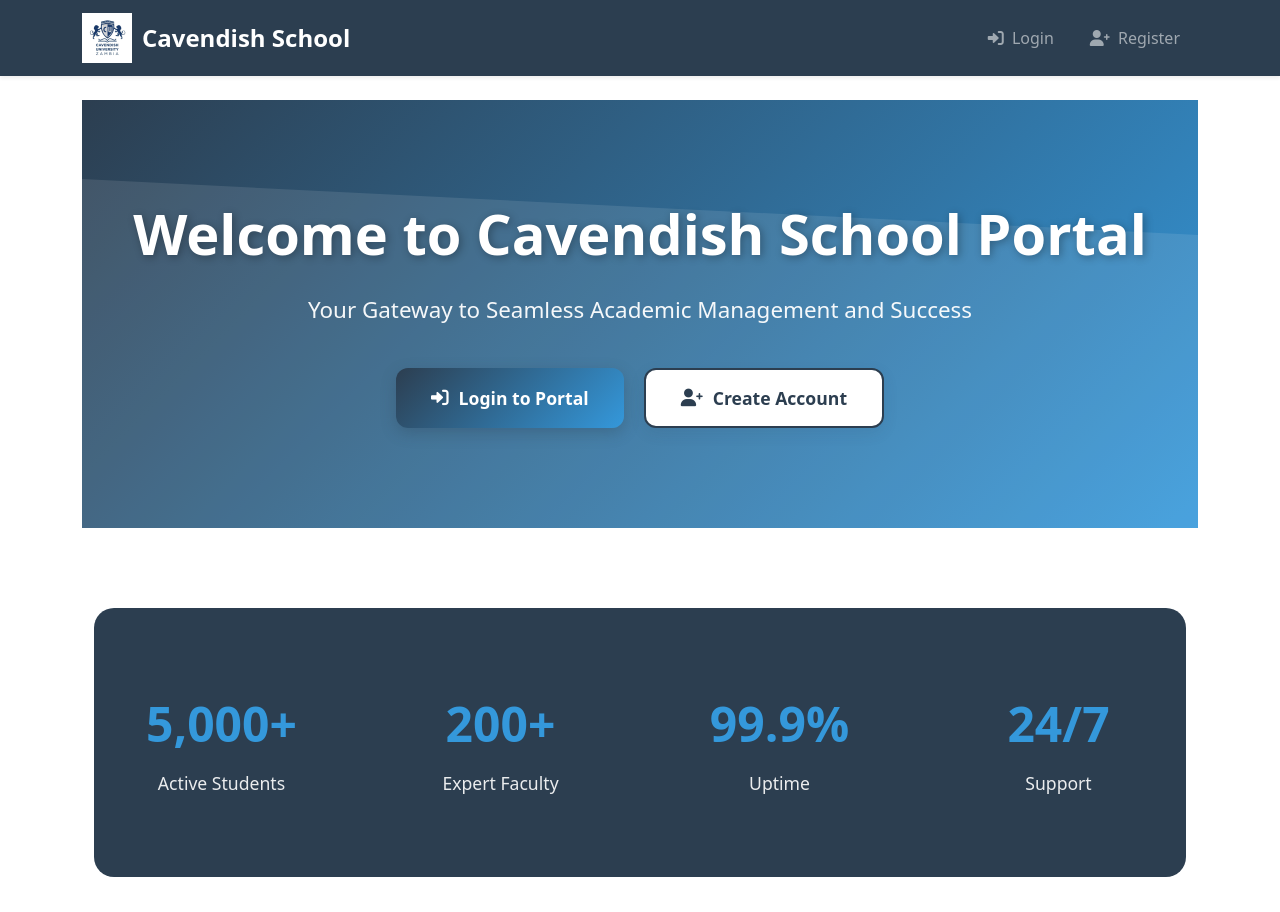
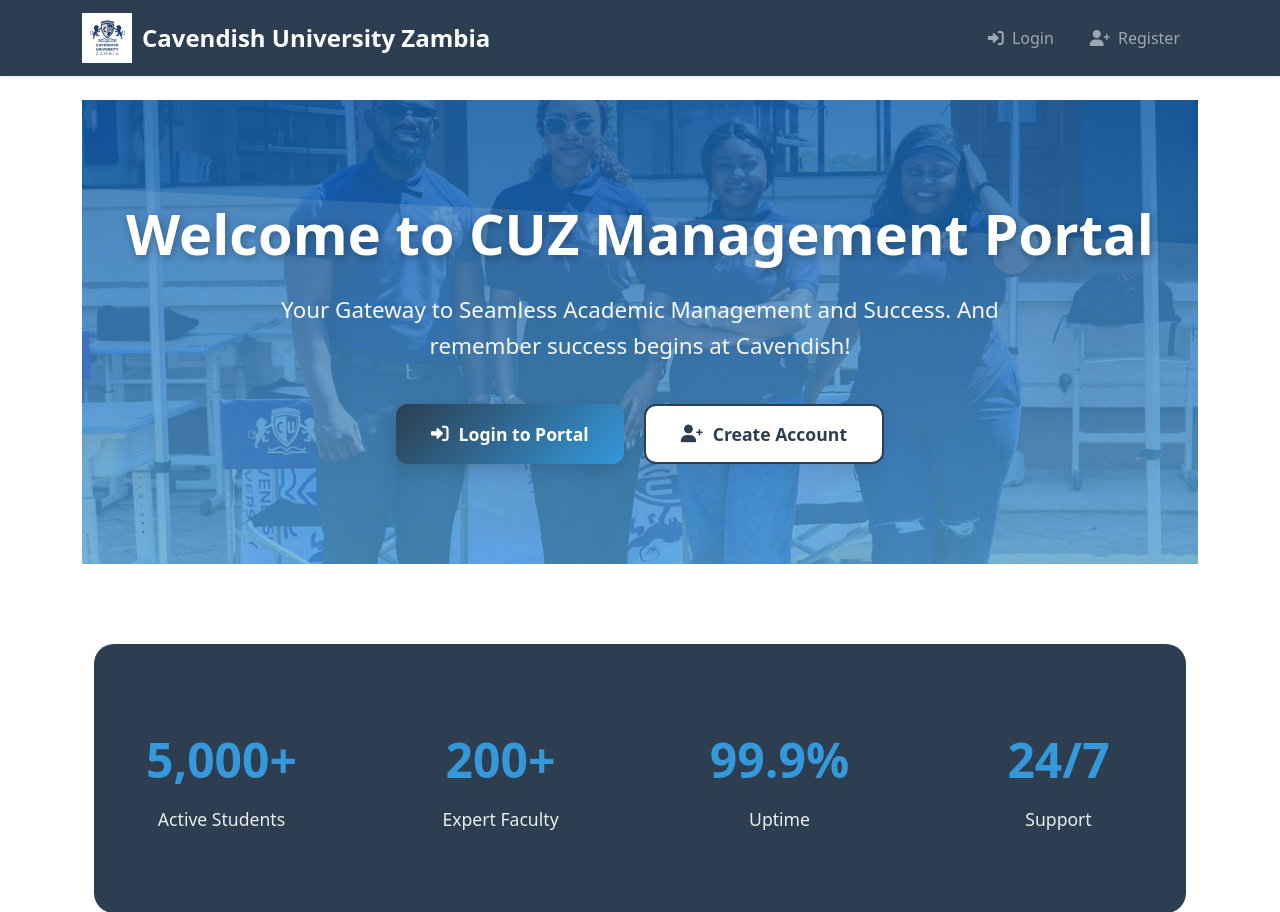
Before and after one commit to LittleCoderMae/CavendishSchoolPortal-, a Flask app: page / in a window 1280 px wide. Shown: the top 912 px of the page. Run offline with Flask 3, Linux system fonts and the light colour scheme.

Commit message:
initial commit

```diff
--- a/static/js/main.js
+++ b/static/js/main.js
@@ -37,7 +37,7 @@
     // Course registration checkboxes limit
     const courseCheckboxes = document.querySelectorAll('input[name="courses"]');
     if (courseCheckboxes.length > 0) {
-        const maxCourses = 6; // Maximum courses per semester
+        const maxCourses = 6; // Maximum courses per semester, ine i dont know if its 6 or 7 but this work for now mweh lol
         courseCheckboxes.forEach(checkbox => {
             checkbox.addEventListener('change', function() {
                 const checkedCount = document.querySelectorAll('input[name="courses"]:checked').length;
@@ -49,7 +49,7 @@
         });
     }
 
-    // Print docket functionality
+    // Print docket functionality , if you nod reacched the threshhold ninshi kwapwa waya gloria lol
     const printButtons = document.querySelectorAll('.btn-success:contains("Print Docket")');
     printButtons.forEach(button => {
         button.addEventListener('click', function() {
--- a/templates/404.html
+++ b/templates/404.html
@@ -5,7 +5,7 @@
 </head>
 <body>
     <h1>404 - Page Not Found</h1>
-    <p>The page you're looking for doesn't exist.</p>
+    <p>The page you are looking for does not exist.</p>
     <a href="/">Return to Home</a>
 </body>
 </html>
--- a/templates/auth/login.html
+++ b/templates/auth/login.html
@@ -3,7 +3,7 @@
 <head>
     <meta charset="UTF-8">
     <meta name="viewport" content="width=device-width, initial-scale=1.0">
-    <title>Login - Cavendish School Portal</title>
+    <title>Login - CUZ Management Portal</title>
     <link rel="stylesheet" href="https://cdnjs.cloudflare.com/ajax/libs/font-awesome/6.4.0/css/all.min.css">
     <style>
         :root {
--- a/templates/auth/register.html
+++ b/templates/auth/register.html
@@ -3,7 +3,7 @@
 <head>
     <meta charset="UTF-8">
     <meta name="viewport" content="width=device-width, initial-scale=1.0">
-    <title>Register - Cavendish School Portal</title>
+    <title>Register - CUZ Management Portal</title>
     <link rel="stylesheet" href="https://cdnjs.cloudflare.com/ajax/libs/font-awesome/6.4.0/css/all.min.css">
     <style>
         :root {
@@ -512,7 +512,7 @@
 
             <div class="welcome-text">
                 <h1>Join Our Community!</h1>
-                <p>Create your Cavendish School Portal account and unlock access to personalized educational resources, progress tracking, and seamless communication.</p>
+                <p>Create your CUZ Management Portal account and unlock access to personalized educational resources, progress tracking, and seamless communication.</p>
             </div>
 
             <ul class="features">
--- a/templates/base.html
+++ b/templates/base.html
@@ -4,14 +4,14 @@
 <head>
     <meta charset="UTF-8">
     <meta name="viewport" content="width=device-width, initial-scale=1.0">
-    <title>Cavendish School Portal - {% block title %}{% endblock %}</title>
+    <title>CUZ Management Portal - {% block title %}{% endblock %}</title>
     <link href="https://cdn.jsdelivr.net/npm/bootstrap@5.1.3/dist/css/bootstrap.min.css" rel="stylesheet">
     <link href="https://cdnjs.cloudflare.com/ajax/libs/font-awesome/6.0.0/css/all.min.css" rel="stylesheet">
     <style>
         :root {
-            --primary-blue: #1a3d7a;
-            --secondary-blue: #2c5aa0;
-            --accent-blue: #4a7bc8;
+            --primary-blue: #0941aac3;
+            --secondary-blue: #0941aac3;
+            --accent-blue: #0941aac3;
             --light-blue: #e8f0fe;
         }
 
@@ -163,8 +163,8 @@
     <nav class="navbar navbar-expand-lg navbar-dark bg-primary shadow-sm">
         <div class="container">
             <a class="navbar-brand" href="/">
-                <img src="/static/images/logo1.jpg" alt="Cavendish School Logo">
-                <span>Cavendish School</span>
+                <img src="/static/images/logo1.jpg" alt="Cavendish University Logo">
+                <span>Cavendish University Zambia</span>
             </a>
             <button class="navbar-toggler" type="button" data-bs-toggle="collapse" data-bs-target="#navbarNav">
                 <span class="navbar-toggler-icon"></span>
@@ -223,13 +223,13 @@
         <div class="container">
             <div class="row">
                 <div class="col-md-4 mb-4">
-                    <h5>About Cavendish School</h5>
-                    <p>Providing excellence in education since 1985. Our institution is committed to nurturing future leaders through innovative teaching and comprehensive student support.</p>
+                    <h5>About Cavendish University Zambia</h5>
+                    <p>Providing excellence in education since 2004. Our institution is committed to nurturing future leaders through innovative teaching and comprehensive student support.</p>
                     <div class="social-icons mt-3">
-                        <a href="#"><i class="fab fa-facebook-f"></i></a>
-                        <a href="#"><i class="fab fa-twitter"></i></a>
-                        <a href="#"><i class="fab fa-instagram"></i></a>
-                        <a href="#"><i class="fab fa-linkedin-in"></i></a>
+                        <a href="https://www.facebook.com/share/17YVMdhwVK/?mibextid=wwXIfr"><i class="fab fa-facebook-f"></i></a>
+                        <a href="https://www.instagram.com/cavendishuniversityzambia/?utm_source=ig_web_button_share_sheet"><i class="fab fa-instagram"></i></a>
+                        <a href="https://www.cavendishza.org/programmes/bachelors-degrees/"><i class="fab fa-website"></i></a>
+                        <a href="https://www.linkedin.com/company/cavendish-university-zambia-cuz/"><i class="fab fa-linkedin-in"></i></a>
                     </div>
                 </div>
                 <div class="col-md-2 mb-4">
@@ -264,9 +264,8 @@
                 </div>
                 <div class="col-md-3 mb-4">
                     <h5>Contact Us</h5>
-                    <div class="footer-contact">
-                        <p><i class="fas fa-map-marker-alt"></i> 123 Education Avenue, Knowledge City</p>
-                        <p><i class="fas fa-phone"></i> +1 (555) 123-4567</p>
+                    <div class="footer-contact">H7WH+MFX Corner of and Elizabeth, Great N Road, Lusaka
+                        <p><i class="fas fa-phone"></i> +260-211-387-600</p>
                         <p><i class="fas fa-envelope"></i> info@cavendish.edu</p>
                         <p><i class="fas fa-clock"></i> Mon-Fri: 8:00 AM - 6:00 PM</p>
                     </div>
@@ -275,7 +274,7 @@
             <div class="footer-bottom">
                 <div class="row">
                     <div class="col-md-6">
-                        <p>&copy; 2025 Cavendish School Portal. All rights reserved.</p>
+                        <p>&copy; 2025 CUZ Management Portal. All rights reserved.</p>
                     </div>
                     <div class="col-md-6 text-md-end">
                         <a href="#" class="text-white me-3">Privacy Policy</a>
--- a/templates/index.html
+++ b/templates/index.html
@@ -1,7 +1,7 @@
 <!-- templates/index.html -->
 {% extends "base.html" %}
 
-{% block title %}Home - Cavendish School Portal{% endblock %}
+{% block title %}Home - CUZ Management Portal{% endblock %}
 
 {% block content %}
 <style>
@@ -16,7 +16,8 @@
     }
 
     .hero-section {
-        background: linear-gradient(135deg, var(--primary-blue) 0%, var(--secondary-blue) 100%);
+        background:  linear-gradient(rgba(18, 96, 174, 0.8), rgba(52, 152, 219, 0.7)),
+        url("/static/images/cuz5.jpg") center/cover no-repeat;
         color: white;
         padding: 100px 0;
         text-align: center;
@@ -376,8 +377,9 @@
 
     <div class="hero-section">
         <div class="container">
-            <h1>Welcome to Cavendish School Portal</h1>
-            <p>Your Gateway to Seamless Academic Management and Success</p>
+            <h1>Welcome to CUZ Management Portal</h1>
+            <p>Your Gateway to Seamless Academic Management and Success.<b>
+            And remember success begins at Cavendish!</p>
             <div class="auth-buttons">
                 <a href="/auth/login" class="btn btn-primary">
                     <i class="fas fa-sign-in-alt"></i>
@@ -456,7 +458,7 @@
         </div>
 
         <div class="portal-cards">
-            <!-- Student Portal -->
+            <!-- Student Portal, eish these chaps are so unserious lol -->
             <div class="portal-card">
                 <h3><i class="fas fa-user-graduate"></i>Student Portal</h3>
                 <ul class="card-links">
@@ -468,7 +470,7 @@
                 </ul>
             </div>
 
-            <!-- Admin Portal -->
+            <!-- Admin Portal, ati this is where the admin uploads your zeros lol  -->
             <div class="portal-card">
                 <h3><i class="fas fa-users-cog"></i>Admin Portal</h3>
                 <ul class="card-links">
@@ -480,7 +482,7 @@
                 </ul>
             </div>
 
-            <!-- Payment System -->
+            <!-- Payment System, money is scarce nowadays so ba admin needs to relax lol -->
             <div class="portal-card">
                 <h3><i class="fas fa-credit-card"></i>Payment System</h3>
                 <ul class="card-links">
@@ -491,7 +493,7 @@
                 </ul>
             </div>
 
-            <!-- Results System -->
+            <!-- Results System, bally aint gonna be happy with your ressults mahn! lol -->
             <div class="portal-card">
                 <h3><i class="fas fa-chart-bar"></i>Results System</h3>
                 <ul class="card-links">
```
Also changed, not shown: static/images/cuz1.jpg (added), static/images/cuz2.jpg (added), static/images/cuz3.jpg (added), static/images/cuz4.jpg (added), static/images/cuz5.jpg (added).
